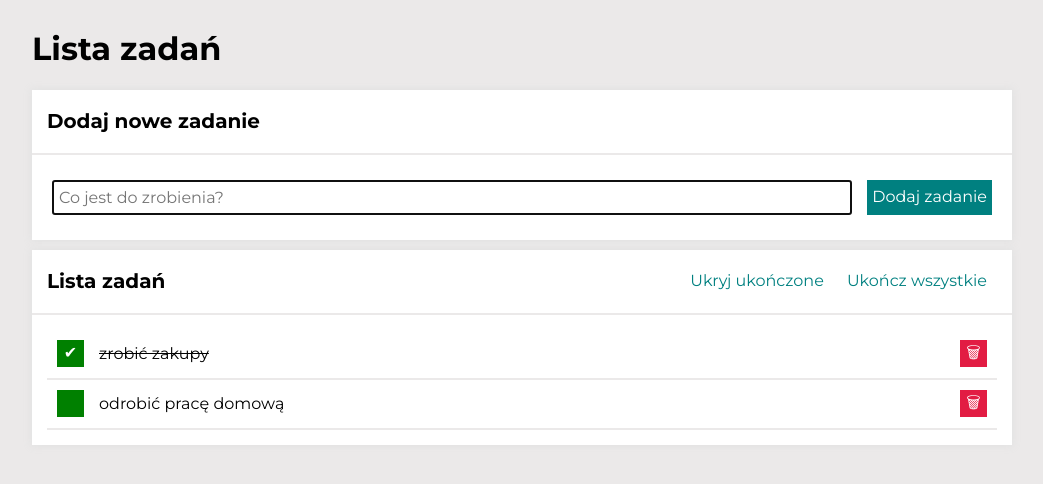
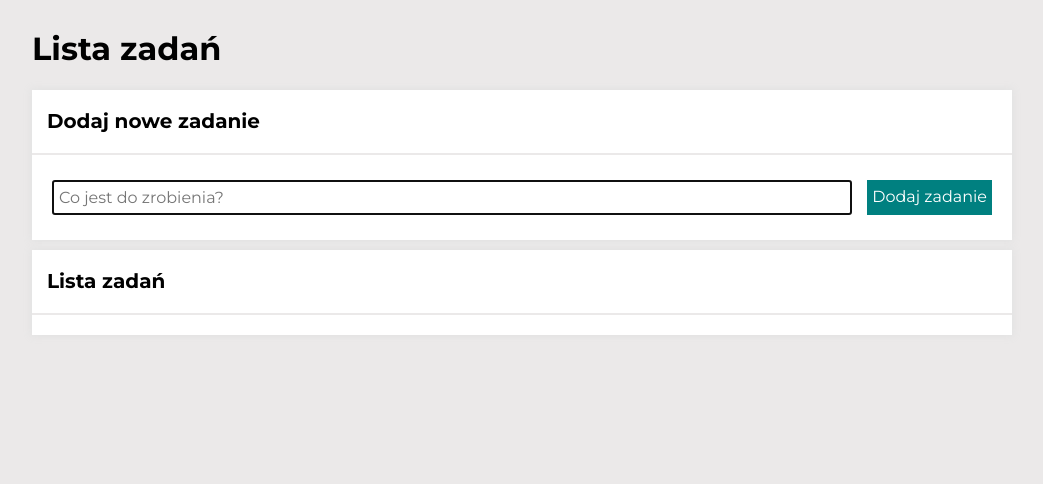
Before and after one commit to WeronikaBrozek/todo-list-react, a React (Create React App) app: page / in a window 1280 px wide. Shown: the top 484 px of the page, without its empty margins (118-1161 px from the left). Built offline with nearby package versions, Linux system fonts and the light colour scheme.

Commit message:
extracting LocalStorage to separate component

```diff
--- a/src/App.js
+++ b/src/App.js
@@ -4,15 +4,15 @@ import Tasks from "./Tasks";
 import Buttons from "./Buttons";
 import Section from "./Section";
 import Header from "./Header";
+import UseLocalStorage from "./LocalStorage";
+
 
 
 function App() {
 
+  const [tasks, setTasks] = UseLocalStorage();
+
   const [hideDoneTasks, setHideDoneTasks] = useState(false);
-  const [tasks, setTasks] = useState([
-    { id: 1, content: "zrobić zakupy", done: true },
-    { id: 2, content: "odrobić pracę domową", done: false },
-  ]);
 
   const toggleHideDoneTasks = () => {
     setHideDoneTasks(hideDoneTasks => !hideDoneTasks);
--- a/src/LocalStorage/index.js
+++ b/src/LocalStorage/index.js
@@ -1 +1,19 @@
-import Tasks from "./Tasks";
+import { useEffect, useState } from "react";
+
+const UseLocalStorage = () => {
+    const getFromLocalStorage = () => {
+        const localTasks = localStorage.getItem("tasks");
+
+        return localTasks ? JSON.parse(localTasks) : [];
+    };
+
+    const [tasks, setTasks] = useState(getFromLocalStorage);
+
+    useEffect(() => {
+        localStorage.setItem("tasks", JSON.stringify(tasks));
+    }, [tasks]);
+
+    return [tasks, setTasks]
+};
+
+export default UseLocalStorage;
```
